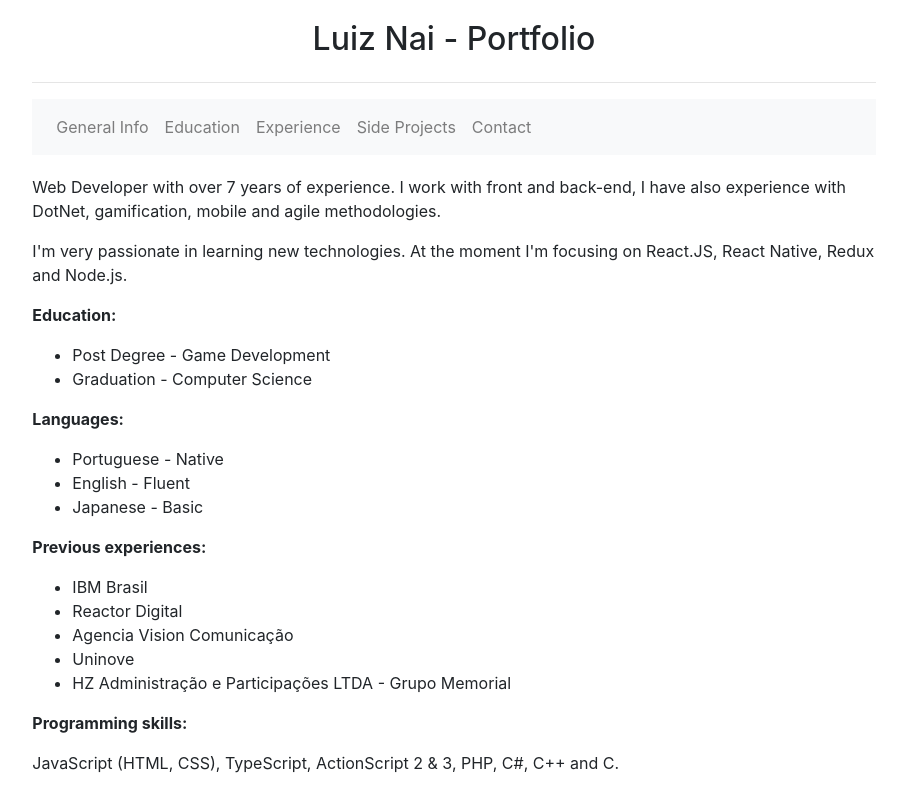
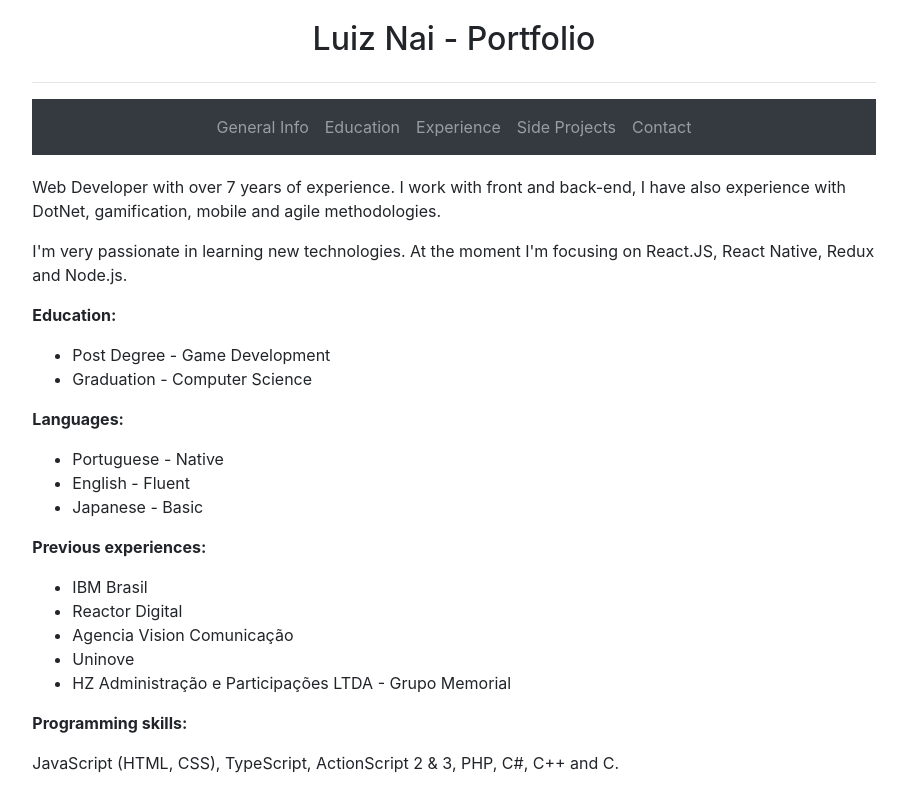
Before and after one commit to TItanGuy99/Portfolio, a React (Create React App) app in the folder portfolio/: page / in a window 1280 px wide. Shown: the top 795 px of the page, without its empty margins (186-1093 px from the left). Built offline with nearby package versions, Linux system fonts and the light colour scheme.

Commit message:
Menu fix

```diff
--- a/portfolio/src/Main/MenuBar.jsx
+++ b/portfolio/src/Main/MenuBar.jsx
@@ -14,7 +14,7 @@ class MenuBar extends Component{
                 <div className="row">
                     <div className="col-2"></div>
                     <div className="col-8">
-                        <nav className="navbar navbar-expand-sm bg-light navbar-light">
+                        <nav className="navbar navbar-expand-sm bg-dark navbar-dark justify-content-center">
                             <ul className="navbar-nav">
                                 <li className="nav-item">
                                     <Link className="nav-link" to="/">General Info</Link>
```
